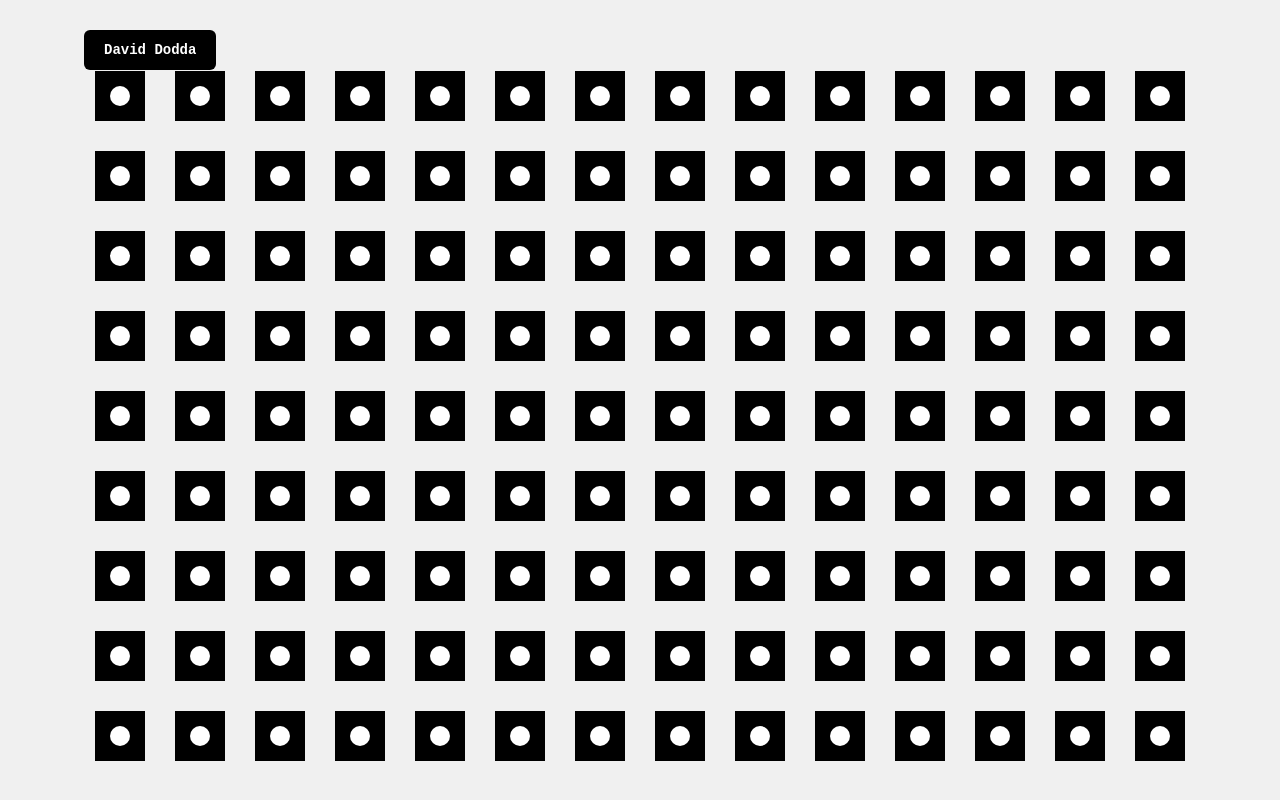
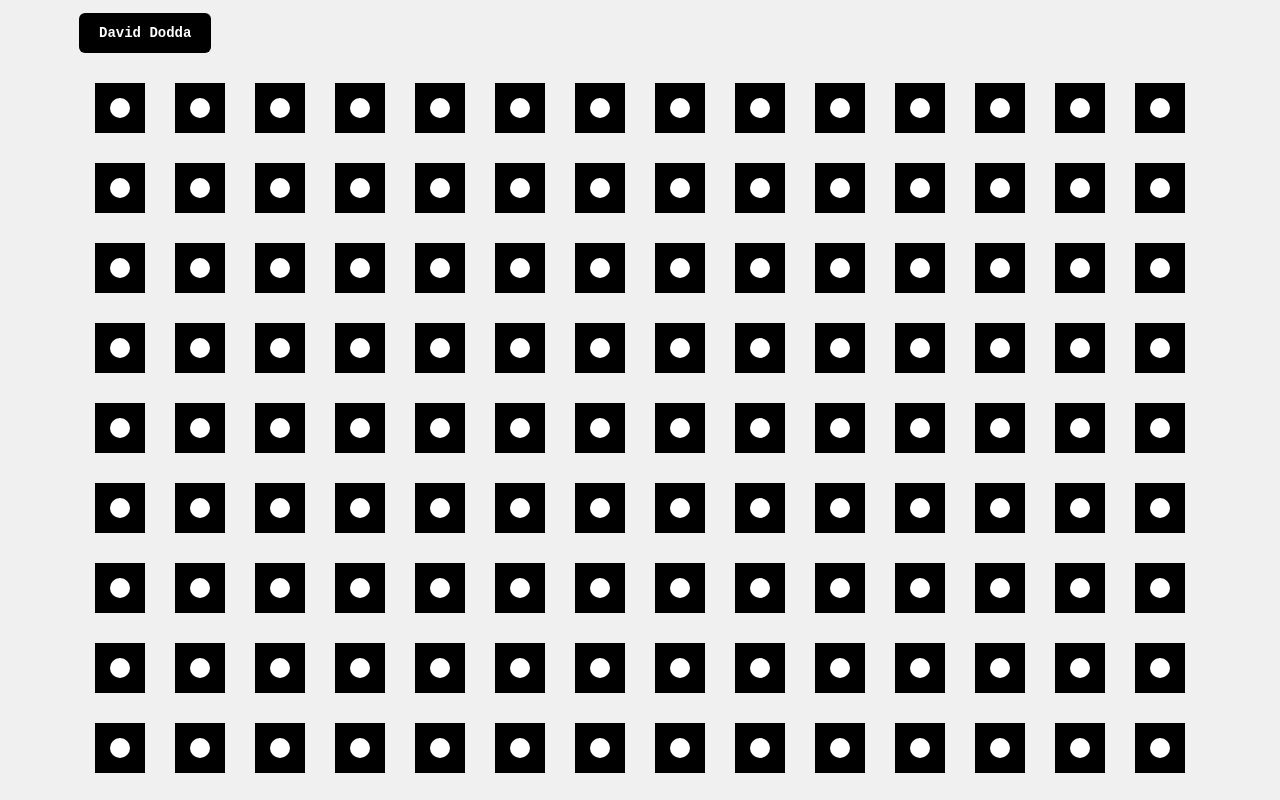
Before and after one commit to daviddodda1/developer_portfolio_minimal, a plain HTML site: page experiments/snake-eyes.html in a window 1280 px wide. Drawn offline with nearby package versions, Linux system fonts and the light colour scheme.

Commit message:
updated signatue

```diff
--- a/experiments/snake-eyes.html
+++ b/experiments/snake-eyes.html
@@ -18,6 +18,7 @@
       body {
         display: flex; /* Keeps grid container centered if it wasn't 100% */
         justify-content: center;
+        flex-direction: column;
         align-items: center;
         /* height: 100vh; -> covered by html, body height 100% */
         /* margin: 0; -> covered by html, body */
@@ -47,7 +48,6 @@
         display: grid;
         width: 90%;
         height: 90%;
-        margin-top: 2.5%;
         gap: 30px; /* GAP_SIZE */
         box-sizing: border-box;
         padding: 30px; /* GAP_SIZE for outer spacing */
@@ -57,9 +57,6 @@
       }
 
       #signature {
-        position: fixed;
-        top: calc(2.5% + 10px);
-        left: calc(5% + 20px);
         padding: 12px 20px;
         background-color: #000;
         border-radius: 6px;
@@ -73,14 +70,17 @@
         user-select: none;
         text-decoration: none; /* Remove underline */
         cursor: pointer;
+        margin-right: auto;
+        margin-left: calc(5% + 15px);
+        margin-bottom: 15px;
       }
     </style>
   </head>
   <body>
-    <div id="grid-container"></div>
     <a id="signature" href="https://daviddodda.com" target="_blank"
       >David Dodda</a
     >
+    <div id="grid-container"></div>
 
     <script>
       const ITEM_SIZE = 50;
```
